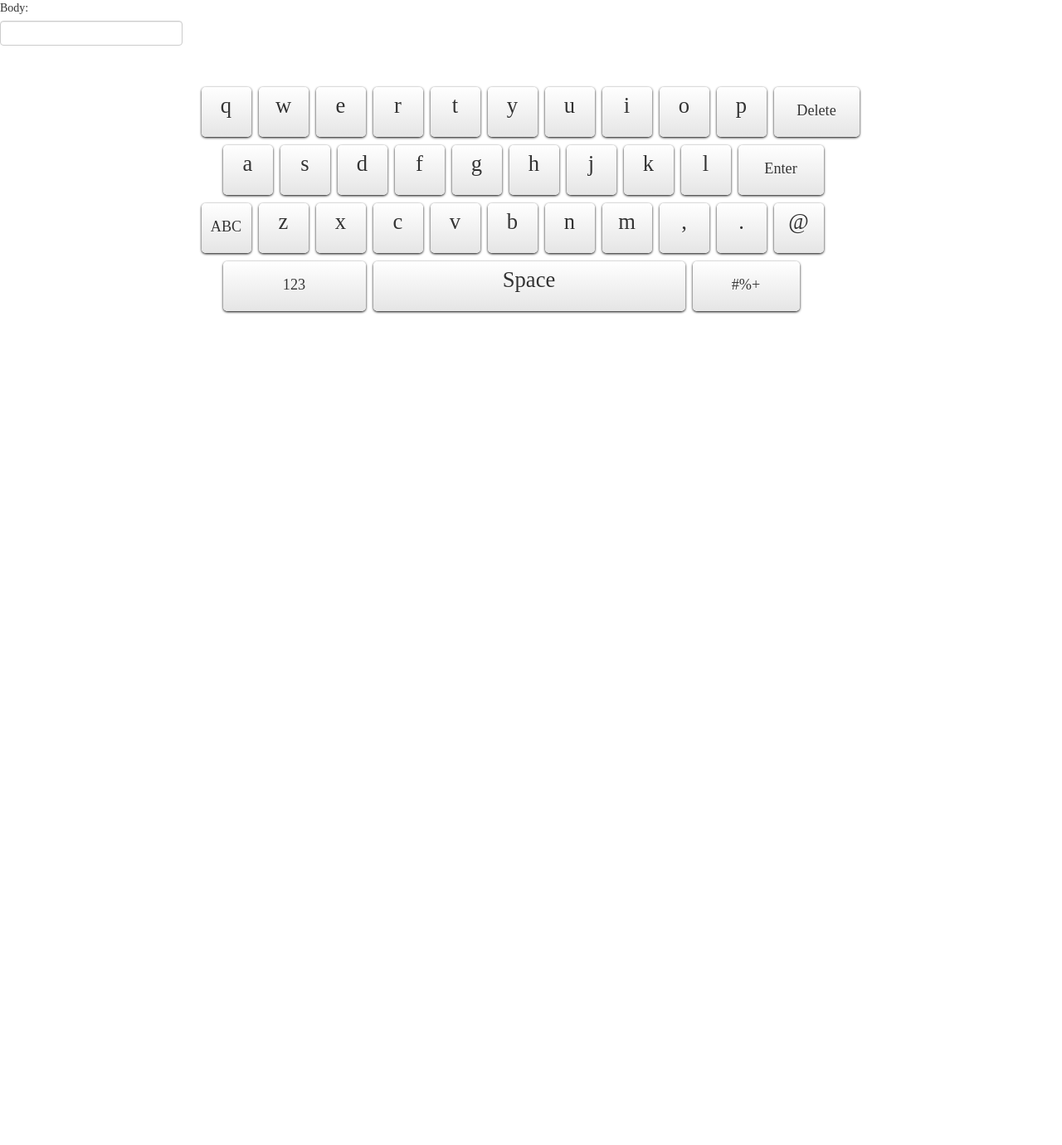
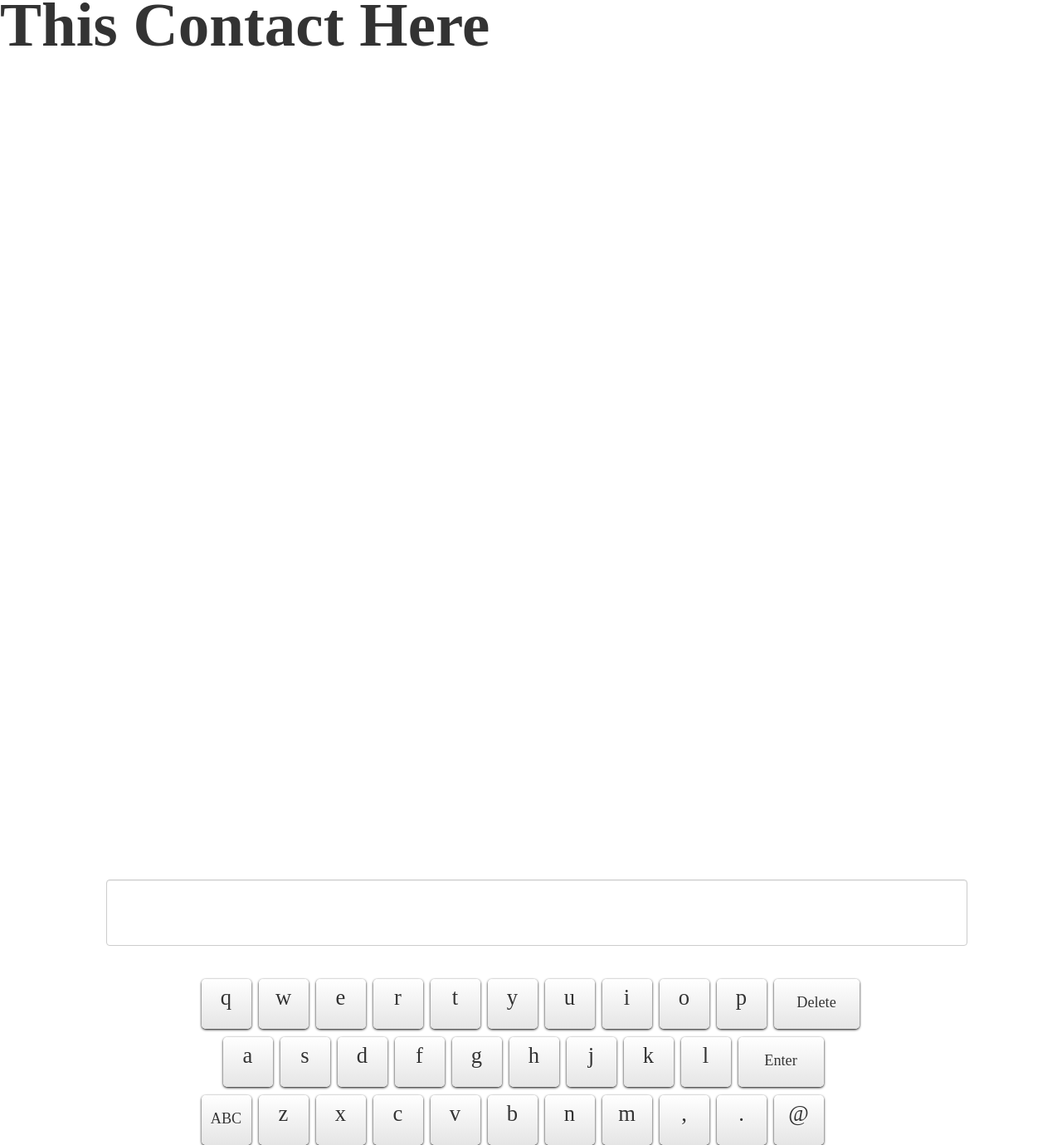
Before and after one commit to pyphonic/Pyphon, a Django app: page /texts/ in a window 1280 px wide. Shown: the top 1380 px of the page at 83% size. Before the commit the page ends 378 px from the top, so only its background shows below. Run offline with Django 3.2, Linux system fonts and the light colour scheme; data that the repository does not hold is empty; some libraries are stand-ins or nearby versions.

Commit message:
text styling, getting ready for combining with contacts

```diff
--- a/pyphon/texts/forms.py
+++ b/pyphon/texts/forms.py
@@ -5,6 +5,10 @@ from texts.models import Text
 class TextForm(forms.ModelForm):
     """Form for new text messages."""
 
+    def __init__(self, *args, **kwargs):
+        super(forms.ModelForm, self).__init__(*args, **kwargs)
+        self.fields['body'].label = ''
+
     class Meta:
         model = Text
         fields = ['body']
--- /dev/null
+++ b/pyphon/texts/static/css/texts.css
@@ -0,0 +1,62 @@
+body {
+    margin:0px;
+    padding:0px;
+    width:100%;
+    overflow: hidden;
+    }
+
+header{
+    width: 100%;
+    float: left;
+}
+
+#message-container {
+    height: 100%;
+    width: 100%;
+    overflow: hidden;
+}
+
+#past_texts {
+    height: 1000px;
+    width:100%;
+    overflow: auto;
+    overflow-x: hidden;
+    padding-right: 20px;
+}
+
+.message h3{
+    font-size: 60px;
+    margin-top: 25px;
+}
+
+.message li{
+    font-size: 30px;
+    color: black;
+}
+
+
+.you {
+    color: blue;
+    float: right;
+    margin-left:80px;
+    margin-right:0px;
+}
+
+.them{
+    color: red;
+    float: left;
+}
+
+#contact {
+    font-size: 75px;
+    margin: 10px auto;
+    float: left;
+
+}
+
+#id_body {
+    height:70px;
+    width:80%;
+    margin: 0% 10%;
+    font-size: 60px;
+}
--- a/pyphon/texts/static/js/TextData.js
+++ b/pyphon/texts/static/js/TextData.js
@@ -19,6 +19,8 @@ textData.callAPI = function(){
           return new textData(data);
         });
         textData.renderData(textData.allTexts.slice(textData.allTexts.length-10));
+        var message_container = $('#past_texts');
+        message_container.scrollTop(message_container.prop("scrollHeight"));
     });
 };
 
@@ -50,6 +52,9 @@ setInterval(textData.callAPI, 5000);
 
 //This is stolen from learning journal, rewrite to post text.
 $(document).ready(function(){
+    var message_container = $('#past_texts');
+    message_container.scrollTop(message_container.prop("scrollHeight"));
+
     var form = $("form");
     form.submit(function(e){
         e.preventDefault();
@@ -61,7 +66,6 @@ $(document).ready(function(){
 
             success: function(){
                 console.log('The text was sent!')
-                console.log(form)
                 form[0].reset();
             },
             error: function(err){
--- a/pyphon/texts/templates/texts/texting.html
+++ b/pyphon/texts/templates/texts/texting.html
@@ -8,48 +8,45 @@
     <!-- Text Template -->
     {% verbatim %}
     <script id="text-template" type="text/x-handlebars-template">
-        <div class='message'>
-            <h3>Message: {{body}}</h3>
+        <div class='message {{sender}}'>
+            <h3>{{body}}</h3>
             <ul>
                 <li>Time: {{time}}</li>
-                <li>Sender: {{sender}}</li>
             </ul>
         </div>
     </script>
     {% endverbatim %}
 
+    <!-- Key Board Styling -->
     <link rel="stylesheet" href='{% static "onscreenkeyboard/css/bootstrap.min.css" %}'>
     <link rel="stylesheet" href='{% static "onscreenkeyboard/css/bootstrap-responsive.min.css" %}'>
     <link rel="stylesheet" href='{% static "onscreenkeyboard/css/main.css" %}'>
     <link rel="stylesheet" href='{% static "onscreenkeyboard/css/jsKeyboard.css" %}' type="text/css" media="screen"/>
 
-    <link rel="stylesheet" href='{% static "onscreenkeyboard/../bsa_styles.css" %}'>
+
+    <!-- My Styling -->
+    <link rel="stylesheet" href='{% static "css/texts.css" %}'>
 
 </head>
 <body>
+    <header>
+        <h2 id=contact>This Contact Here</h2>
+    </header>
+    <div id='message-container'>
         <div id='past_texts'>
             {% for text in texts %}
-        <div class='message'>
-            <h3>Message: {{ text.body }}</h3>
+            <div class='message {{ text.sender }}'>
+                <h3>{{ text.body }}</h3>
                 <ul>
                     <li>Time: {{ text.time }}</li>
-                <li>Sender: {{ text.sender }}</li>
                 </ul>
             </div>
             {% endfor %}
         </div>
-
-<!-- <form>
-    <label for="numberfield">Number: </label>
-    <input name="numberfield" type="text">
-    <label for="textfield">Message: </label>
-    <input name="textfield" type="text">
-</form> -->
-
+    </div>
 <form action="" method="POST">
     {% csrf_token %}
     {{ form }}
-    <!-- <input type='submit' value='POST'/> -->
 </form>
 
 
--- a/pyphon/texts/urls.py
+++ b/pyphon/texts/urls.py
@@ -2,5 +2,8 @@ from django.conf.urls import url
 from texts.views import TextView
 
 urlpatterns = [
+    # url(r'^(?P<pk>\d+)/$', TextView.as_view(), name="texts"),
+    # url(r'^$', MessageListView.as_view(), name="message_list"),
     url(r'^$', TextView.as_view(), name="texts"),
+
 ]
```
Also changed, not shown: pyphon/texts/templates/texts/message_list.html (added, +12 -0 lines), pyphon/texts/views.py (+11 -0 lines), pyphon/texts/static/js/textview.js (added). Lines whose indentation alone changed are shown as unchanged.
